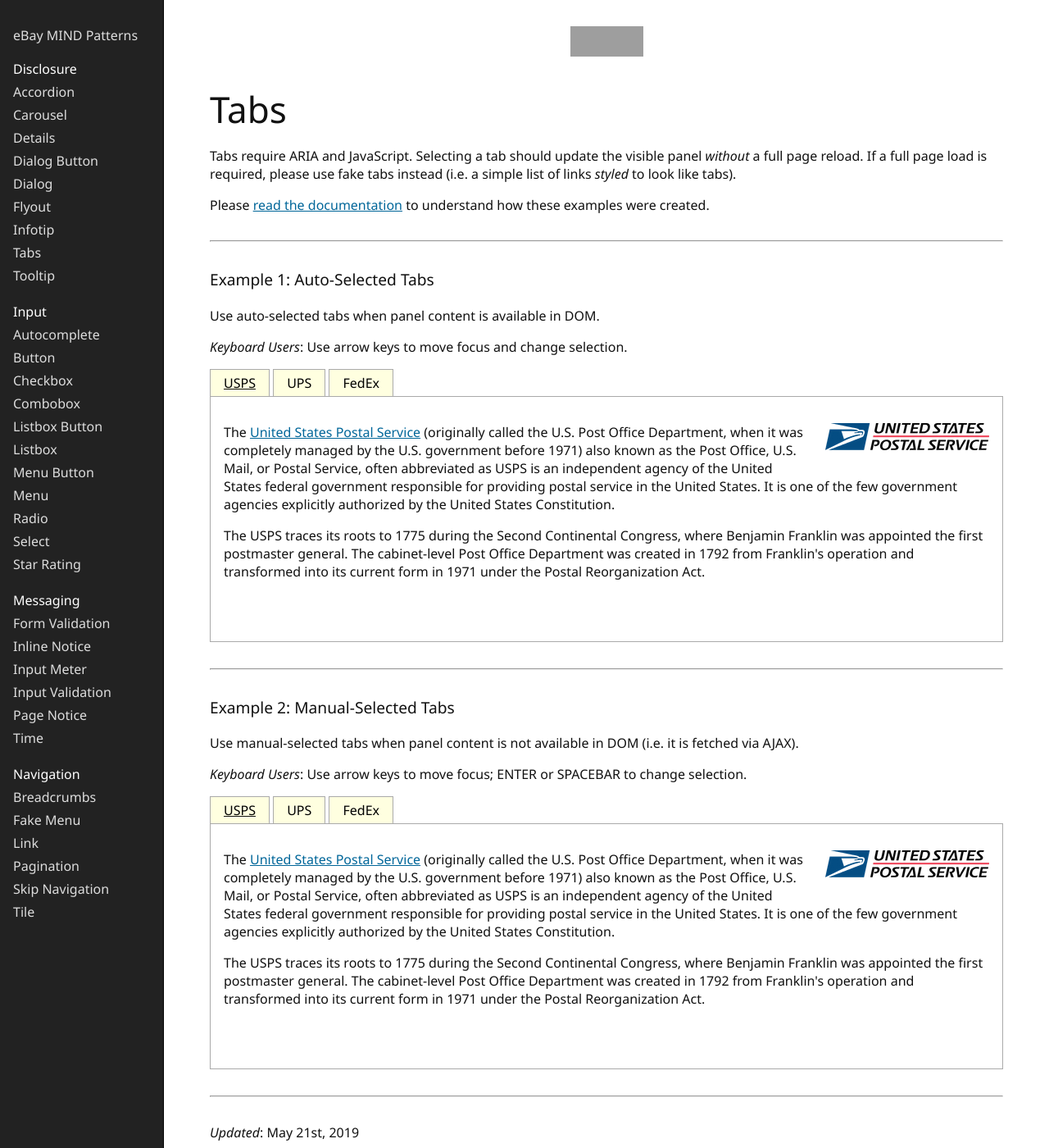
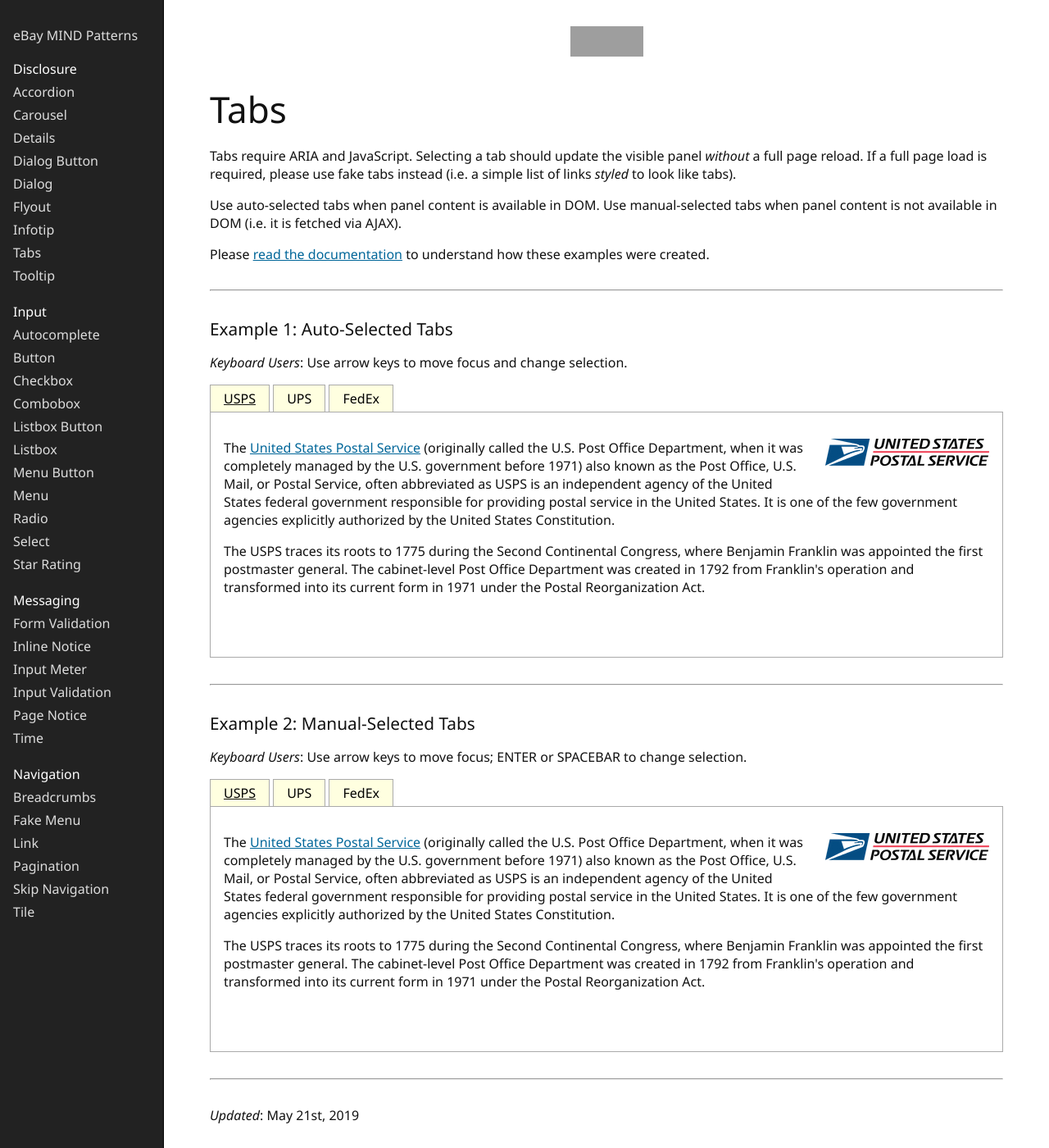
Before and after one commit to eBay/mindpatterns, a Jekyll site: the page built from _disclosure/tabs/index.html, in a window 1280 px wide and 1400 px high. Shown: the whole window at 82% size. Built offline with Jekyll 4.4.1, drawn with Linux system fonts in a browser that asks for light colours; grey boxes are pictures that could not be loaded.

Commit message:
Minor formatting fixes

```diff
--- a/_disclosure/tabs/index.html
+++ b/_disclosure/tabs/index.html
@@ -21,6 +21,8 @@
 
 <h2 class="clipped">Readme</h2>
 <p>Tabs require ARIA and JavaScript. Selecting a tab should update the visible panel <em>without</em> a full page reload. If a full page load is required, please use fake tabs instead (i.e. a simple list of links <em>styled</em> to look like tabs).</p>
+<p>Use auto-selected tabs when panel content is available in DOM. Use manual-selected tabs when panel content is not available in DOM (i.e. it is fetched via AJAX).</p>
+
 <p>Please <a href={{ "disclosure/tabs" | prepend: site.patterns_baseurl | prepend: site.patterns_url }}>read the documentation</a> to understand how these examples were created.</p>
 
 <hr />
@@ -28,7 +30,7 @@
 <h2 class="clipped">Examples</h2>
 
 <h3>Example 1: Auto-Selected Tabs</h3>
-<p>Use auto-selected tabs when panel content is available in DOM.</p>
+
 <p><em>Keyboard Users</em>: Use arrow keys to move focus and change selection.</p>
 
 <div class="tabs" data-auto-select="true">
@@ -60,7 +62,6 @@
 <hr />
 
 <h3>Example 2: Manual-Selected Tabs</h3>
-<p>Use manual-selected tabs when panel content is not available in DOM (i.e. it is fetched via AJAX).</p>
 <p><em>Keyboard Users</em>: Use arrow keys to move focus; ENTER or SPACEBAR to change selection.</p>
 
 <div class="tabs" data-auto-select="false">
--- a/_messaging/inline-notice/index.html
+++ b/_messaging/inline-notice/index.html
@@ -11,7 +11,7 @@
         color: blue;
     }
     .notice--attention {
-        color: red;
+        color: #cc3300;
     }
     .card {
         border: 1px solid #eee;
--- a/_messaging/time/index.html
+++ b/_messaging/time/index.html
@@ -5,7 +5,7 @@
 
 <style>
     .countdown[role="status"][aria-live="polite"] {
-        color: red;
+        color: #cc3300;
     }
 </style>
 
--- a/_sass/_base.scss
+++ b/_sass/_base.scss
@@ -26,7 +26,8 @@
 
 h3 {
     font-weight: 300;
-    font-size: 1.2rem;
+    font-size: 1.3rem;
+    margin-bottom: 0.75rem;
 }
 
 a {
```
